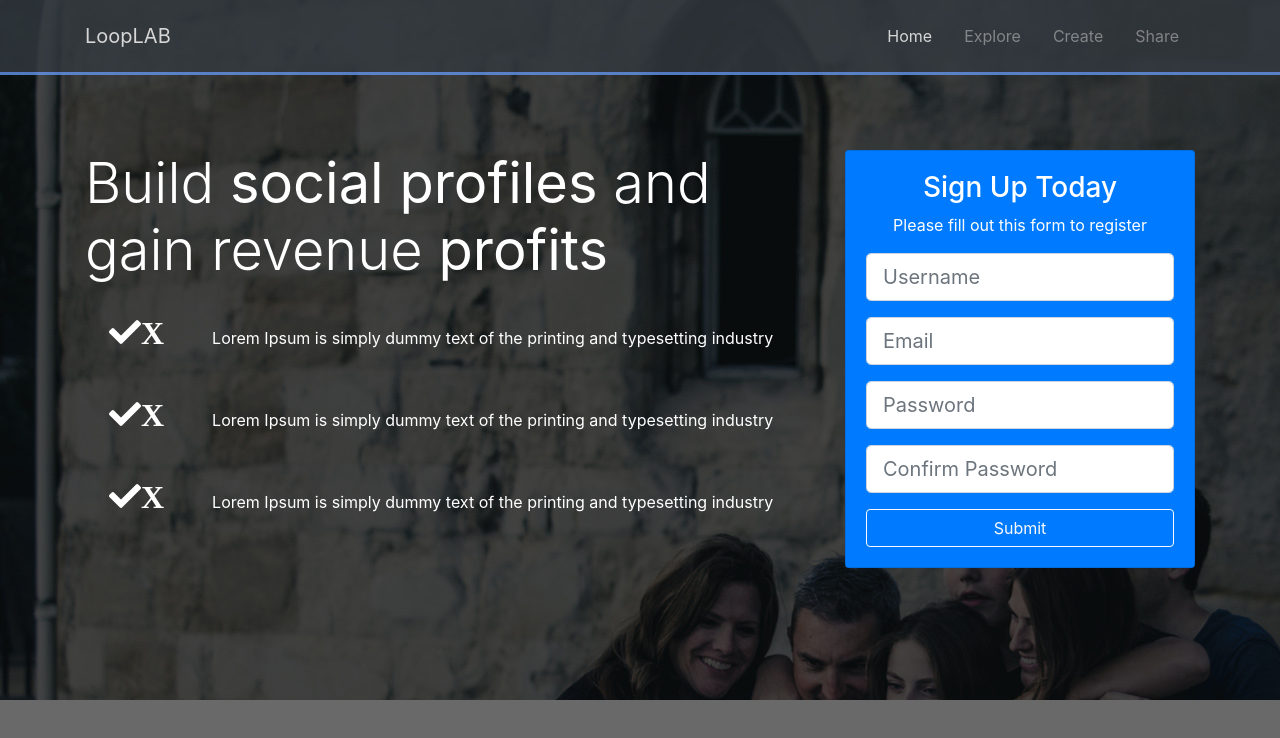
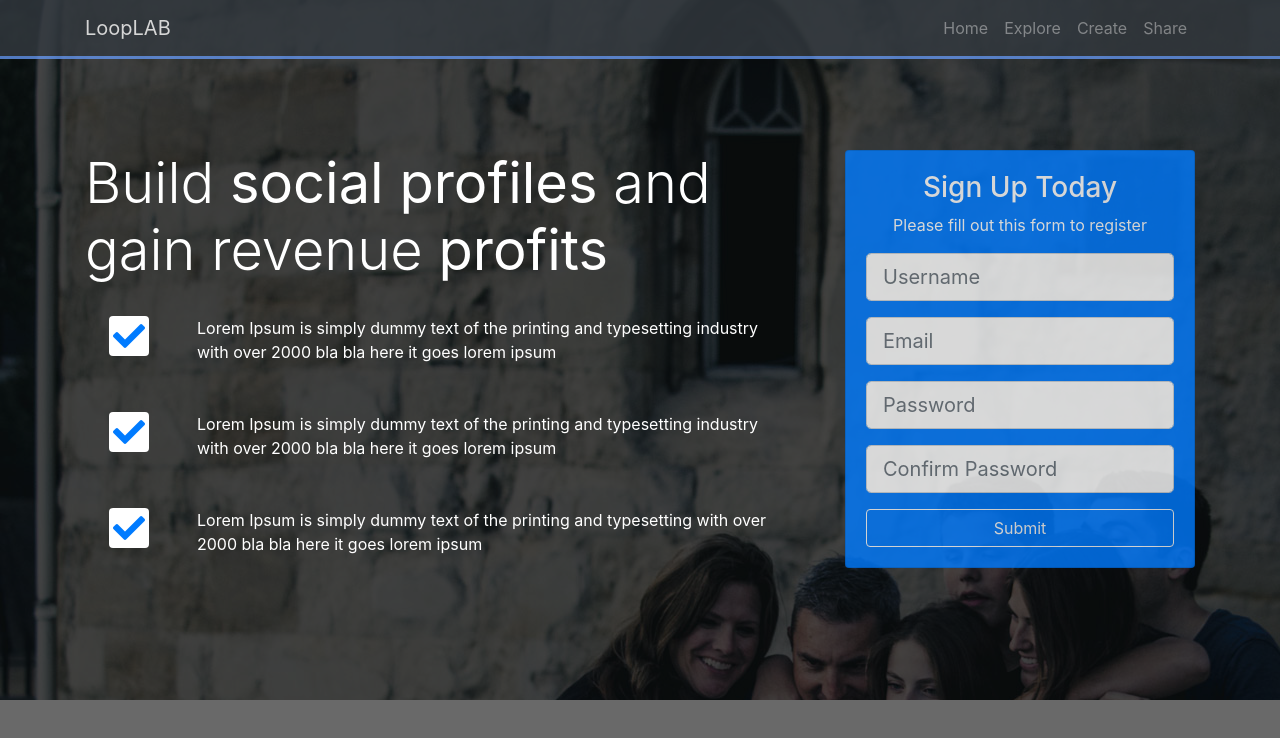
Before and after one commit to AndreiSold/BootstrapResourcesAndMocks, a website: page projects/LoopLab/index.html in a window 1280 px wide. Drawn offline with nearby package versions, Linux system fonts and the light colour scheme.

Commit message:
Completely finished navbar and home section

```diff
--- a/projects/LoopLab/css/style.css
+++ b/projects/LoopLab/css/style.css
@@ -2,11 +2,18 @@ body {
     background: dimgrey;
 }
 
+/*global*/
+.rounded-corners {
+    border-radius: 10%;
+}
+
+/*navbar*/
 .navbar {
     opacity: 0.8;
     border-bottom: cornflowerblue 3px solid;
 }
 
+/*home section*/
 #home-section {
     background-size: cover;
     background: url(../img/home.jpg) no-repeat fixed;
@@ -22,6 +29,10 @@ body {
     background: rgba(0, 0, 0, 0.7);
 }
 
-.home-inner {
+#home-section .home-inner {
     padding-top: 150px;
 }
+
+#home-section .card {
+    opacity: 0.8;
+}
--- a/projects/LoopLab/index.html
+++ b/projects/LoopLab/index.html
@@ -15,31 +15,25 @@
 
 <body>
 
-<nav class="navbar navbar-expand-lg navbar-dark bg-dark fixed-top">
+<nav class="navbar navbar-expand-sm bg-dark navbar-dark fixed-top" id="main-nav">
     <div class="container">
-        <div class="d-flex flex-grow-1">
-            <a class="navbar-brand d-inline-block" href="#">
-                LoopLAB
-            </a>
-            <div class="w-100 text-right">
-                <button class="navbar-toggler" type="button" data-toggle="collapse" data-target="#myNavbar">
-                    <span class="navbar-toggler-icon"></span>
-                </button>
-            </div>
-        </div>
-        <div class="collapse navbar-collapse flex-grow-1 text-right" id="myNavbar">
-            <ul class="navbar-nav ml-auto flex-nowrap">
-                <li class="nav-item active">
-                    <a href="#" class="nav-link m-2 menu-item">Home</a>
+        <a href="index.html" class="navbar-brand">LoopLAB</a>
+        <button class="navbar-toggler" data-toggle="collapse" data-target="#navbarCollapse">
+            <span class="navbar-toggler-icon"></span>
+        </button>
+        <div class="collapse navbar-collapse" id="navbarCollapse">
+            <ul class="navbar-nav ml-auto">
+                <li class="nav-item">
+                    <a href="#home" class="nav-link">Home</a>
                 </li>
                 <li class="nav-item">
-                    <a href="#" class="nav-link m-2 menu-item">Explore</a>
+                    <a href="#explore-head-section" class="nav-link">Explore</a>
                 </li>
                 <li class="nav-item">
-                    <a href="#" class="nav-link m-2 menu-item">Create</a>
+                    <a href="#create-head-section" class="nav-link">Create</a>
                 </li>
                 <li class="nav-item">
-                    <a href="#" class="nav-link m-2 menu-item">Share</a>
+                    <a href="#share-head-section" class="nav-link">Share</a>
                 </li>
             </ul>
         </div>
@@ -56,31 +50,34 @@
 
                     <div class="d-flex">
                         <div class="p-4 align-self-start">
-                            <i class="fas fa-check fa-2x">X</i>
+                            <i class="fas fa-check fa-2x bg-white text-primary p-1 rounded-corners"></i>
                         </div>
 
                         <div class="p-4 align-self-end">
-                            Lorem Ipsum is simply dummy text of the printing and typesetting industry
+                            Lorem Ipsum is simply dummy text of the printing and typesetting industry with over 2000 bla
+                            bla here it goes lorem ipsum
                         </div>
                     </div>
 
                     <div class="d-flex">
                         <div class="p-4 align-self-start">
-                            <i class="fas fa-check fa-2x">X</i>
+                            <i class="fas fa-check fa-2x bg-white text-primary p-1 rounded-corners"></i>
                         </div>
 
                         <div class="p-4 align-self-end">
-                            Lorem Ipsum is simply dummy text of the printing and typesetting industry
+                            Lorem Ipsum is simply dummy text of the printing and typesetting industry with over 2000 bla
+                            bla here it goes lorem ipsum
                         </div>
                     </div>
 
                     <div class="d-flex">
                         <div class="p-4 align-self-start">
-                            <i class="fas fa-check fa-2x">X</i>
+                            <i class="fas fa-check fa-2x bg-white text-primary p-1 rounded-corners"></i>
                         </div>
 
                         <div class="p-4 align-self-end">
-                            Lorem Ipsum is simply dummy text of the printing and typesetting industry
+                            Lorem Ipsum is simply dummy text of the printing and typesetting with over 2000 bla bla here
+                            it goes lorem ipsum
                         </div>
                     </div>
                 </div>
```
